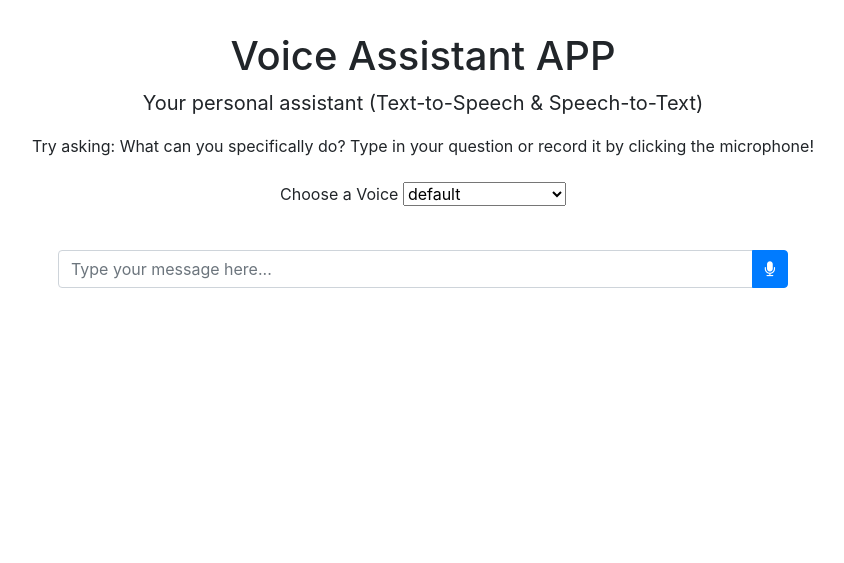
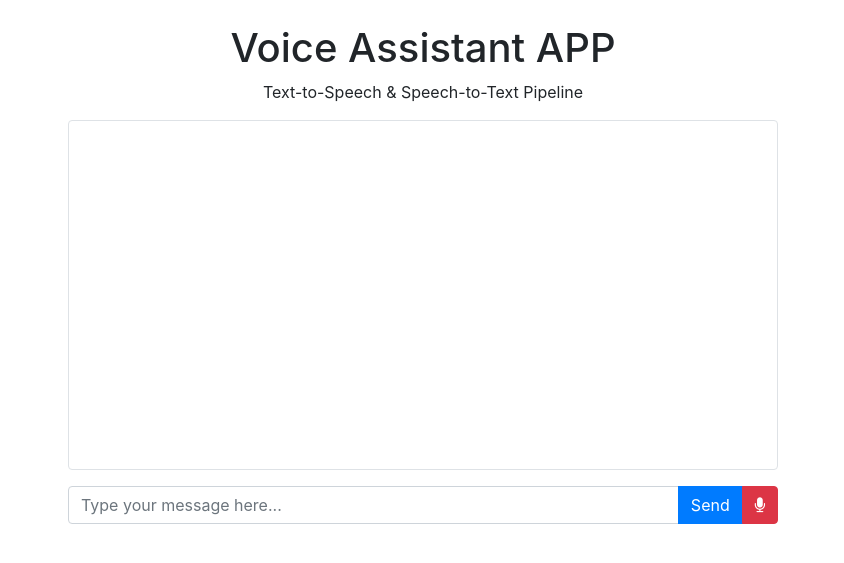
Before and after one commit to talha721/voice-assistant-app, a Flask app: page / in a window 1280 px wide. Shown: the top 563 px of the page, without its empty margins (217-1061 px from the left). Run offline with Flask 3, Linux system fonts and the light colour scheme; some libraries are stand-ins or nearby versions.

Commit message:
Enhance voice assistant functionality with STT, LLM, and TTS integration; improve UI and audio handling in frontend

```diff
--- a/app.py
+++ b/app.py
@@ -1,12 +1,138 @@
-
-from flask import Flask, render_template
+import os
+import scipy
+import torch
+import numpy as np
+from datetime import datetime
+from flask import Flask, render_template, request, jsonify, send_from_directory
+from transformers import (
+    AutoTokenizer,
+    AutoModelForCausalLM,
+    VitsModel,
+    pipeline
+)
 
 app = Flask(__name__)
 
+# Folder to store generated response audio files
+AUDIO_DIR = "assistant_voice"
+os.makedirs(AUDIO_DIR, exist_ok=True)
 
-@app.route('/', methods=['GET'])
+# ---------------------------------------------------------------------
+# 1. LOAD MODELS (STT, LLM, TTS)
+# ---------------------------------------------------------------------
+print("⏳ Loading Speech-to-Text Engine (Whisper)...")
+stt_pipeline = pipeline(
+    "automatic-speech-recognition",
+    model="openai/whisper-base",
+    torch_dtype=torch.float32
+)
+
+print("⏳ Loading LLM Engine (Qwen2.5-0.5B)...")
+llm_model_id = "Qwen/Qwen2.5-0.5B-Instruct"
+llm_tokenizer = AutoTokenizer.from_pretrained(llm_model_id)
+llm_model = AutoModelForCausalLM.from_pretrained(llm_model_id, torch_dtype=torch.float32)
+llm_generator = pipeline("text-generation", model=llm_model, tokenizer=llm_tokenizer)
+
+print("⏳ Loading Text-to-Speech Engine (MMS-TTS)...")
+tts_model = VitsModel.from_pretrained("facebook/mms-tts-eng")
+tts_tokenizer = AutoTokenizer.from_pretrained("facebook/mms-tts-eng")
+
+
+# ---------------------------------------------------------------------
+# 2. HELPER FUNCTIONS
+# ---------------------------------------------------------------------
+def generate_ai_reply(user_input: str) -> str:
+    messages = [
+        {"role": "system", "content": "You are a friendly voice assistant. Give a concise, direct response in 1-2 sentences."},
+        {"role": "user", "content": user_input}
+    ]
+    prompt = llm_tokenizer.apply_chat_template(messages, tokenize=False, add_generation_prompt=True)
+    outputs = llm_generator(
+        prompt,
+        max_new_tokens=60,
+        temperature=0.6,
+        top_p=0.9,
+        do_sample=True,
+        return_full_text=False
+    )
+    raw_text = outputs[0]["generated_text"].strip()
+    if raw_text.startswith("assistant"):
+        raw_text = raw_text.replace("assistant", "", 1).strip()
+    return raw_text
+
+
+def convert_text_to_audio(text: str) -> str:
+    inputs = tts_tokenizer(text, return_tensors="pt")
+    with torch.no_grad():
+        output = tts_model(**inputs).waveform
+
+    waveform = output.squeeze().cpu().numpy()
+    filename = f"reply_{datetime.now().strftime('%Y%m%d_%H%M%S')}.wav"
+    filepath = os.path.join(AUDIO_DIR, filename)
+    scipy.io.wavfile.write(filepath, rate=tts_model.config.sampling_rate, data=waveform)
+    return filename
+
+
+# ---------------------------------------------------------------------
+# 3. FLASK ROUTES
+# ---------------------------------------------------------------------
+@app.route("/")
 def index():
-	return render_template('index.html')
+    return render_template("index.html")
 
-if __name__ == '__main__':
-	app.run(debug=True)
+
+@app.route("/assistant_voice/<filename>")
+def get_audio(filename):
+    """Serves generated WAV files to the frontend audio player."""
+    return send_from_directory(AUDIO_DIR, filename)
+
+
+@app.route("/api/text-chat", methods=["POST"])
+def text_chat():
+    """Text Input -> LLM -> TTS -> Audio URL"""
+    data = request.get_json()
+    user_text = data.get("prompt", "").strip()
+
+    if not user_text:
+        return jsonify({"error": "Empty input"}), 400
+
+    ai_reply = generate_ai_reply(user_text)
+    audio_filename = convert_text_to_audio(ai_reply)
+
+    return jsonify({
+        "response": ai_reply,
+        "audio_url": f"/assistant_voice/{audio_filename}"
+    })
+
+
+@app.route("/api/speech-chat", methods=["POST"])
+def speech_chat():
+    """Web Audio File Upload -> Whisper STT -> LLM -> TTS -> Audio URL"""
+    if "audio" not in request.files:
+        return jsonify({"error": "No audio file uploaded"}), 400
+
+    audio_file = request.files["audio"]
+
+    # Save temp input audio file
+    temp_path = os.path.join(AUDIO_DIR, "temp_input.wav")
+    audio_file.save(temp_path)
+
+    # Transcribe via Whisper
+    transcription = stt_pipeline(temp_path)["text"].strip()
+
+    if not transcription:
+        return jsonify({"error": "Could not recognize speech"}), 400
+
+    # Generate AI answer & synthesized audio
+    ai_reply = generate_ai_reply(transcription)
+    audio_filename = convert_text_to_audio(ai_reply)
+
+    return jsonify({
+        "user_text": transcription,
+        "response": ai_reply,
+        "audio_url": f"/assistant_voice/{audio_filename}"
+    })
+
+
+if __name__ == "__main__":
+    app.run(debug=True, port=5000)
--- a/static/script.js
+++ b/static/script.js
@@ -1,105 +1,119 @@
-let savedpasttext = []; // Variable to store the message
-let savedpastresponse = []; // Variable to store the message
+document.addEventListener("DOMContentLoaded", () => {
+  const messagesContainer = document.getElementById("messages-container");
+  const messageForm = document.getElementById("message-form");
+  const messageInput = document.getElementById("message-input");
+  const micButton = document.getElementById("mic-button");
 
-// Section: get the Id of the talking container
-const messagesContainer = document.getElementById('messages-container');
-const messageForm = document.getElementById('message-form');
-const messageInput = document.getElementById('message-input');
-//
+  // Helper to append message bubbles
+  const addMessage = (message, role, imgSrc, audioUrl = null) => {
+    const messageElement = document.createElement("div");
+    messageElement.className = `message ${role} d-flex align-items-center my-2`;
 
-//Section: function to creat the dialogue window
-const addMessage = (message, role, imgSrc) => {
-  // creat elements in the dialogue window
-  const messageElement = document.createElement('div');
-  const textElement = document.createElement('p');
-  messageElement.className = `message ${role}`;
-  const imgElement = document.createElement('img');
-  imgElement.src = `${imgSrc}`;
-  // append the image and message to the message element
-  messageElement.appendChild(imgElement);
-  textElement.innerText = message;
-  messageElement.appendChild(textElement);
-  messagesContainer.appendChild(messageElement);
-  // creat the ending of the message
-  var clearDiv = document.createElement("div");
-  clearDiv.style.clear = "both";
-  messagesContainer.appendChild(clearDiv);
-};
-//
+    const imgElement = document.createElement("img");
+    imgElement.src = imgSrc;
+    imgElement.style.width = "35px";
+    imgElement.style.height = "35px";
+    imgElement.className = "mr-2 rounded-circle";
 
+    const textElement = document.createElement("p");
+    textElement.className = "mb-0 p-2 border rounded bg-light";
+    textElement.innerText = message;
 
-//Section: Calling the model
-const sendMessage = async (message) => {
-  // addMessage(message, 'user','user.jpeg');
-  addMessage(message, 'user','../static/user.jpeg');
-  // Loading animation
-  const loadingElement = document.createElement('div');
-  const loadingtextElement = document.createElement('p');
-  loadingElement.className = `loading-animation`;
-  loadingtextElement.className = `loading-text`;
-  loadingtextElement.innerText = 'Loading....Please wait';
-  messagesContainer.appendChild(loadingElement);
-  messagesContainer.appendChild(loadingtextElement);
+    messageElement.appendChild(imgElement);
+    messageElement.appendChild(textElement);
 
-  async function makePostRequest(msg) {
-    const url = 'www.example.com';  // Make a POST request to this url
-    const requestBody = {
-      prompt: msg
-    };
+    // If response contains an audio URL, embed audio player & auto-play
+    if (audioUrl) {
+      const audioElement = document.createElement("audio");
+      audioElement.src = audioUrl;
+      audioElement.autoplay = true;
+      audioElement.controls = true;
+      audioElement.className = "ml-2";
+      messageElement.appendChild(audioElement);
+    }
+
+    messagesContainer.appendChild(messageElement);
+    messagesContainer.scrollTop = messagesContainer.scrollHeight;
+  };
+
+  // 1. Text Form Submission Handler
+  messageForm.addEventListener("submit", async (event) => {
+    event.preventDefault();
+    const text = messageInput.value.trim();
+    if (!text) return;
+
+    messageInput.value = "";
+    addMessage(text, "user", "/static/user.jpeg");
 
     try {
-      const response = await fetch(url, {
-        method: 'POST',
-        headers: {
-          'Content-Type': 'application/json'
-        },
-        body: JSON.stringify(requestBody)
+      const response = await fetch("/api/text-chat", {
+        method: "POST",
+        headers: { "Content-Type": "application/json" },
+        body: JSON.stringify({ prompt: text }),
       });
 
-      const data = await response.text();
-      // Handle the response data here
-      console.log(data);
-      return data;
-    } catch (error) {
-      // Handle any errors that occurred during the request
-      console.error('Error:', error);
-      return error
+      const data = await response.json();
+
+      if (data.error) {
+        addMessage(data.error, "error", "/static/Error.png");
+      } else {
+        addMessage(data.response, "aibot", "/static/Bot_logo.png", data.audio_url);
+      }
+    } catch (err) {
+      addMessage("Failed to connect to backend server.", "error", "/static/Error.png");
     }
-  }
+  });
 
-  var res = await makePostRequest(message);
+  // 2. Microphone Audio Recording Handler (Web Audio API)
+  let mediaRecorder;
+  let audioChunks = [];
 
-  data = {"response": res};
+  if (micButton) {
+    micButton.addEventListener("click", async () => {
+      if (!mediaRecorder || mediaRecorder.state === "inactive") {
+        try {
+          const stream = await navigator.mediaDevices.getUserMedia({ audio: true });
+          mediaRecorder = new MediaRecorder(stream);
+          audioChunks = [];
 
-  // Deleting the loading animation
-  const loadanimation = document.querySelector('.loading-animation');
-  const loadtxt = document.querySelector('.loading-text');
-  loadanimation.remove();
-  loadtxt.remove();
+          mediaRecorder.ondataavailable = (event) => audioChunks.push(event.data);
 
-  if (data.error) {
-    // Handle the error here
-    const errorMessage = JSON.stringify(data);
-    // addMessage(errorMessage, 'error','Error.png');
-    addMessage(errorMessage, 'error','../static/Error.png');
-  } else {
-    // Process the normal response here
-    const responseMessage = data['response'];
-    // addMessage(responseMessage, 'aibot','Bot_logo.png');
-    addMessage(responseMessage, 'aibot','../static/Bot_logo.png');
-  }
+          mediaRecorder.onstop = async () => {
+            const audioBlob = new Blob(audioChunks, { type: "audio/wav" });
+            const formData = new FormData();
+            formData.append("audio", audioBlob, "mic_recording.wav");
 
-  //!!!!! code to  save the content in history
-  //
-};
-//
+            addMessage("🎤 Processing voice input...", "user", "/static/user.jpeg");
 
-//Section: Button to submit to the model and get the response
-messageForm.addEventListener('submit', async (event) => {
-  event.preventDefault();
-  const message = messageInput.value.trim();
-  if (message !== '') {
-    messageInput.value = '';
-    await sendMessage(message);
+            try {
+              const response = await fetch("/api/speech-chat", {
+                method: "POST",
+                body: formData,
+              });
+              const data = await response.json();
+
+              if (data.error) {
+                addMessage(data.error, "error", "/static/Error.png");
+              } else {
+                addMessage(`"${data.user_text}"`, "user", "/static/user.jpeg");
+                addMessage(data.response, "aibot", "/static/Bot_logo.png", data.audio_url);
+              }
+            } catch (err) {
+              addMessage("Error processing voice file.", "error", "/static/Error.png");
+            }
+          };
+
+          mediaRecorder.start();
+          micButton.classList.replace("btn-danger", "btn-warning");
+          micButton.innerHTML = '<i class="fa fa-stop"></i> Listening...';
+        } catch (err) {
+          alert("Microphone access denied or not available.");
+        }
+      } else if (mediaRecorder.state === "recording") {
+        mediaRecorder.stop();
+        micButton.classList.replace("btn-warning", "btn-danger");
+        micButton.innerHTML = '<i class="fa fa-microphone"></i>';
+      }
+    });
   }
 });
--- a/templates/index.html
+++ b/templates/index.html
@@ -1,78 +1,34 @@
 <!doctype html>
 <html>
   <head>
-    <link
-      rel="stylesheet"
-      href="https://stackpath.bootstrapcdn.com/bootstrap/4.5.2/css/bootstrap.min.css"
-      integrity="sha384-JcKb8q3iqJ61gNV9KGb8thSsNjpSL0n8PARn9HuZOnIxN0hoP+VmmDGMN5t9UJ0Z"
-      crossorigin="anonymous"
-    />
+    <title>Voice Assistant</title>
+    <link rel="stylesheet" href="https://stackpath.bootstrapcdn.com/bootstrap/4.5.2/css/bootstrap.min.css" />
     <link rel="stylesheet" href="https://cdnjs.cloudflare.com/ajax/libs/font-awesome/4.7.0/css/font-awesome.min.css" />
-    <link rel="stylesheet" href="../static/style.css" />
+    <!-- Use Flask Static Path Helpers -->
+    <link rel="stylesheet" href="{{ url_for('static', filename='style.css') }}" />
 
     <script src="https://code.jquery.com/jquery-3.5.1.min.js"></script>
-    <script src="../static/script.js"></script>
+    <script src="{{ url_for('static', filename='script.js') }}"></script>
   </head>
   <body>
-    <div class="container h-700">
-      <div class="row">
-        <div class="col-12" style="margin-top: 2rem">
-          <h1 class="text-center">Voice Assistant APP</h1>
-          <p class="text-center" style="font-size: 20px">Your personal assistant (Text-to-Speech & Speech-to-Text)</p>
+    <div class="container mt-4">
+      <h1 class="text-center">Voice Assistant APP</h1>
+      <p class="text-center">Text-to-Speech & Speech-to-Text Pipeline</p>
+
+      <div class="col-12 col-md-8 mx-auto mb-4">
+        <div id="messages-container" class="p-3 border rounded style-chat-window" style="min-height: 350px; max-height: 500px; overflow-y: auto">
+          <!-- Messages dynamically appear here -->
         </div>
-        <div class="col-12" style="font-size: 16px">
-          <p class="text-center mb-4">Try asking: What can you specifically do? Type in your question or record it by clicking the microphone!</p>
-        </div>
-        <div class="col-12 text-center d-flex justify-content-around">
-          <div class="d-inline-block">
-            <label class="voice-options-label" for="voice-options">Choose a Voice</label>
-            <select id="voice-options">
-              <option value="">default</option>
-              <option value="en-US_MichaelV3Voice">Michael (English)</option>
-              <option value="en-US_HenryV3Voice">Henry (English)</option>
-              <option value="en-GB_KateV3Voice">Kate (English)</option>
-              <option value="en-GB_JamesV3Voice">James (English)</option>
-              <option value="en-GB_CharlotteV3Voice">Charlotte (English)</option>
-              <option value="en-US_LisaV3Voice">Lisa (English)</option>
-              <option value="en-US_KevinV3Voice">Kevin (English)</option>
-              <option value="en-US_EmilyV3Voice">Emily (English)</option>
-              <option value="en-US_AllisonV3Voice">Allison (English)</option>
-              <option value="en-US_OliviaV3Voice">Olivia (English)</option>
-              <option value="fr-CA_LouiseV3Voice">Louise (French)</option>
-              <option value="fr-FR_ReneeV3Voice">Renee (French)</option>
-              <option value="fr-FR_NicolasV3Voice">Nicolas (French)</option>
-              <option value="it-IT_FrancescaV3Voice">Francesca (Italian)</option>
-            </select>
+
+        <form id="message-form" class="input-group mt-3">
+          <input type="text" id="message-input" class="form-control" placeholder="Type your message here..." />
+          <div class="input-group-append">
+            <button type="submit" id="send-button" class="btn btn-primary">Send</button>
+            <button type="button" id="mic-button" class="btn btn-danger">
+              <i class="fa fa-microphone"></i>
+            </button>
           </div>
-        </div>
-        <div class="col-12 col-md-8 mx-auto mb-4">
-          <div id="chat-window" class="p-3 h-700">
-            <div id="message-list"></div>
-            <div class="loading-animation my-loading">
-              <div class="loading-dots my-loading">
-                <div class="dot"></div>
-                <div class="dot"></div>
-                <div class="dot"></div>
-              </div>
-            </div>
-            <div class="loading-animation">
-              <div class="loading-dots">
-                <div class="dot"></div>
-                <div class="dot"></div>
-                <div class="dot"></div>
-              </div>
-            </div>
-          </div>
-          <div class="input-group mt-1">
-            <input type="text" id="message-input" class="form-control" placeholder="Type your message here..." />
-            <div class="input-group-append">
-              <!-- <button id="send-button" class="btn btn-primary">Send</button> -->
-              <button id="send-button" class="btn btn-primary microphone">
-                <i class="fa fa-microphone"></i>
-              </button>
-            </div>
-          </div>
-        </div>
+        </form>
       </div>
     </div>
   </body>
```
